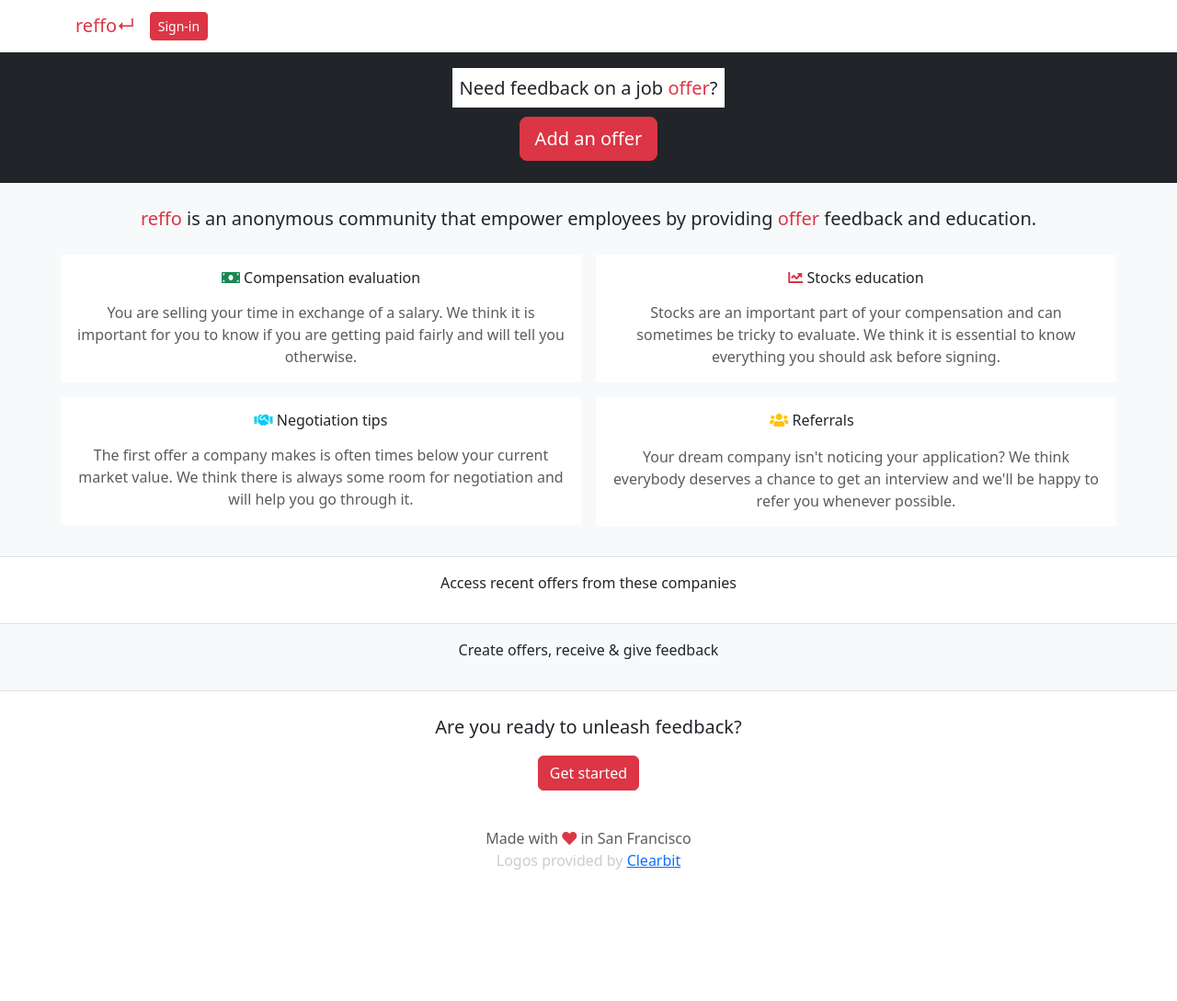
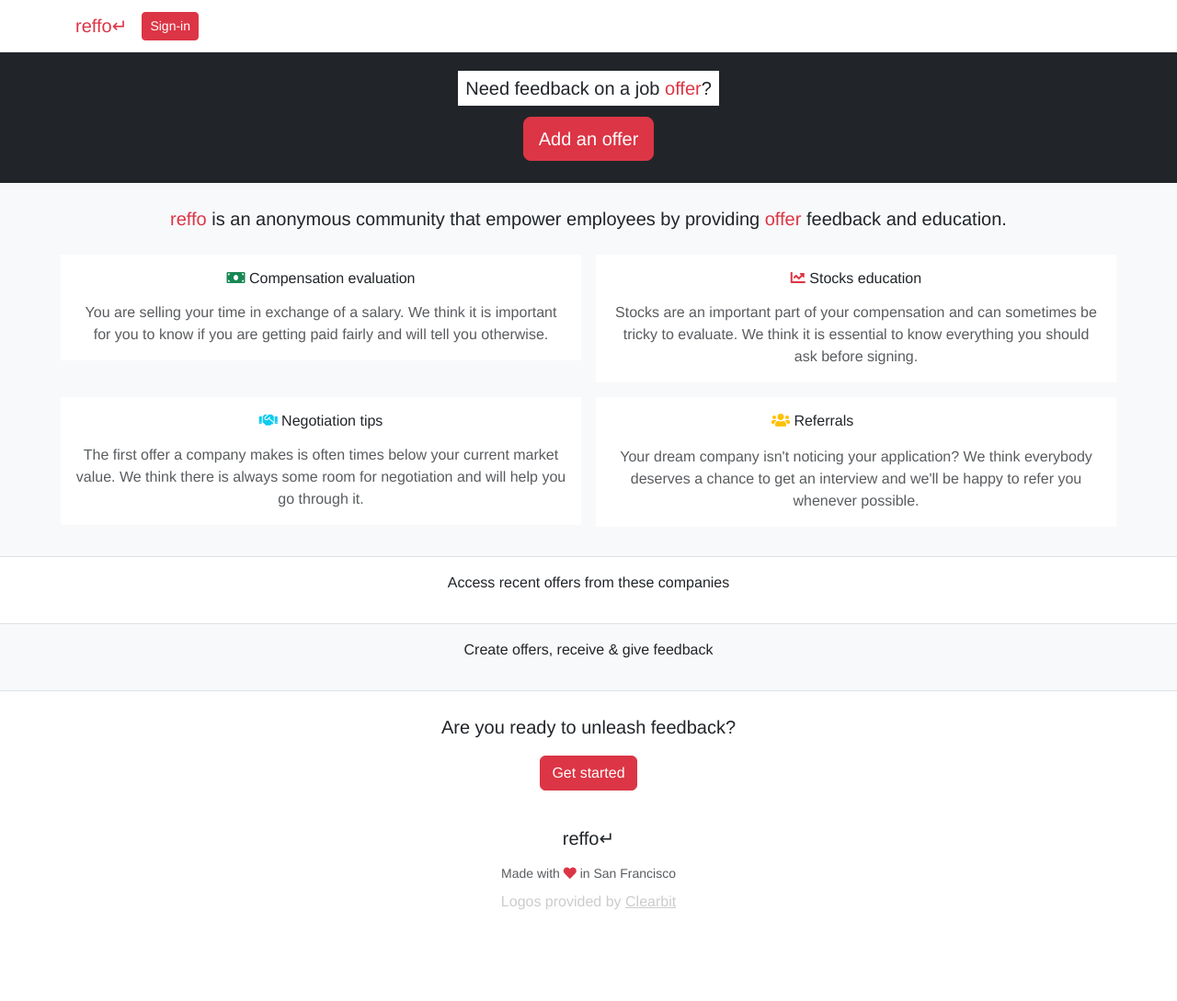
Before and after one commit to geoffrey/offerkarma, a Rails app: page / in a window 1280 px wide. Shown: the whole page at 92% size. Before the commit the page ends 946 px from the top, so only its background shows below. Run offline with Rails 7, Linux system fonts and the light colour scheme; data that the repository does not hold is empty; style sheets or scripts are compiled from the project's sources; some libraries are stand-ins or nearby versions.

Commit message:
Add font

```diff
--- a/app/assets/stylesheets/application.scss
+++ b/app/assets/stylesheets/application.scss
@@ -2,6 +2,10 @@
 @import "companies";
 @import "offers";
 @import "jquery-ui";
+
+body {
+	font-family: 'IBM Plex Sans', 'Helvetica Neue', Helvetica, Arial, sans-serif;
+}
 
 @-ms-viewport{
   width: device-width;
--- a/app/views/layouts/application.html.erb
+++ b/app/views/layouts/application.html.erb
@@ -50,12 +50,20 @@
 
     <%= yield %>
 
-    <footer class="p-3">
-      <div class="text-center text-muted">
+    <footer class="p-3 pb-5 mb-5">
+      <div class="mb-3 text-center font-weight-bold">
+        <div class="h5 mb-2">
+          reffo↵
+        </div>
+        <div class="text-muted font-weight-light">
+          <!-- &copy; reffo, inc -->
+        </div>
+      </div>
+      <div class="mb-2 small text-center text-muted">
         Made with <span class="text-danger fa fa-heart"></span> in San Francisco
       </div>
       <div class="text-center text-ghost">
-        Logos provided by <a href="https://clearbit.com" target="_blank">Clearbit</a>
+        Logos provided by <a href="https://clearbit.com" target="_blank" class="text-ghost">Clearbit</a>
       </div>
     </footer>
   </body>
--- a/package.json
+++ b/package.json
@@ -1,5 +1,7 @@
 {
   "name": "reffo",
   "private": true,
-  "dependencies": {}
+  "dependencies": {
+    "@ibm/plex": "^1.2.3"
+  }
 }
```
Also changed, not shown: 1 other file.
